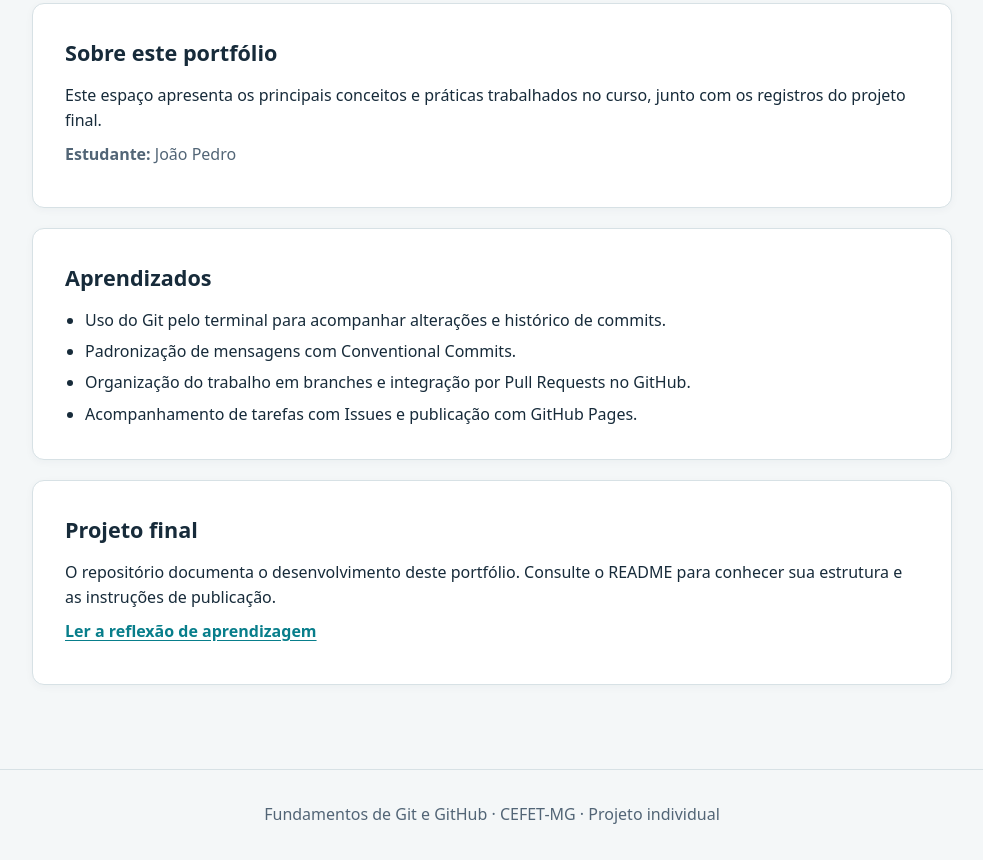
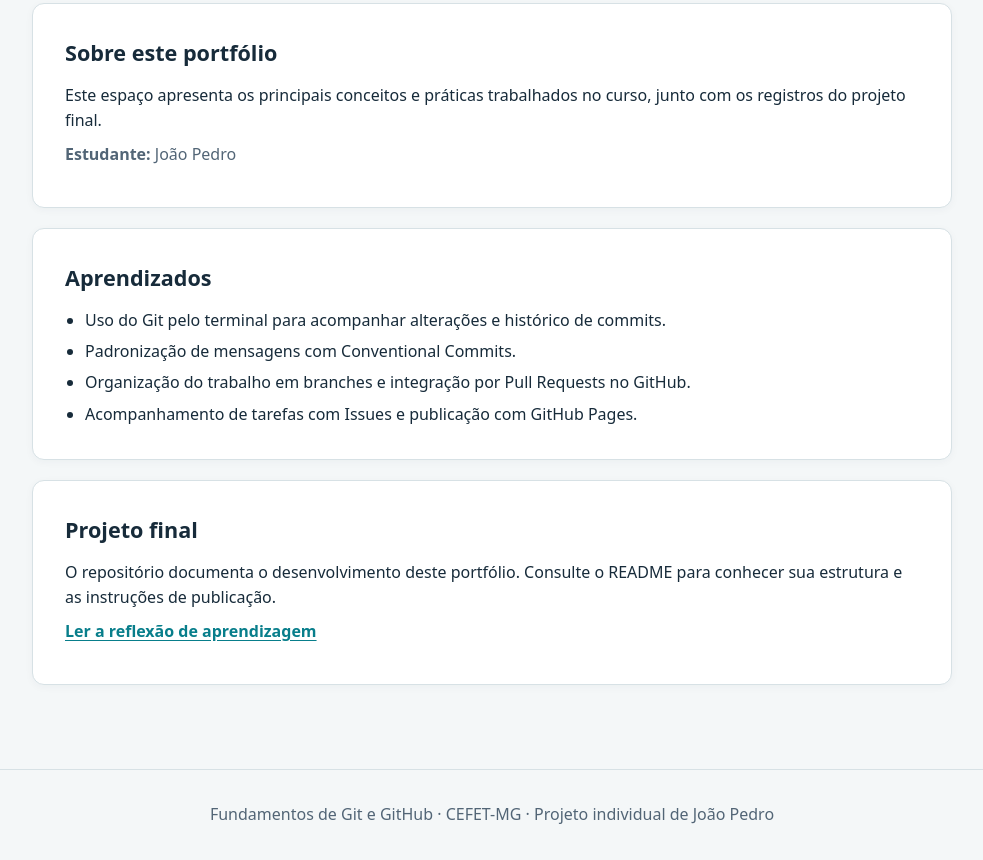
Before and after one commit to Ribeiro-JP/trabalho-final-git, a plain HTML site: page index.html in a window 1280 px wide. Shown: the part 405-1265 px from the top of the page, without its empty margins (148-1131 px from the left). Drawn offline with Linux system fonts and the light colour scheme.

Commit message:
fix: atualiza rodapé com identificação do estudante no index.html

```diff
--- a/index.html
+++ b/index.html
@@ -149,7 +149,7 @@
   </main>
 
   <footer>
-    <p>Fundamentos de Git e GitHub · CEFET-MG · Projeto individual</p>
+    <p>Fundamentos de Git e GitHub · CEFET-MG · Projeto individual de João Pedro</p>
   </footer>
 </body>
 </html>
```
